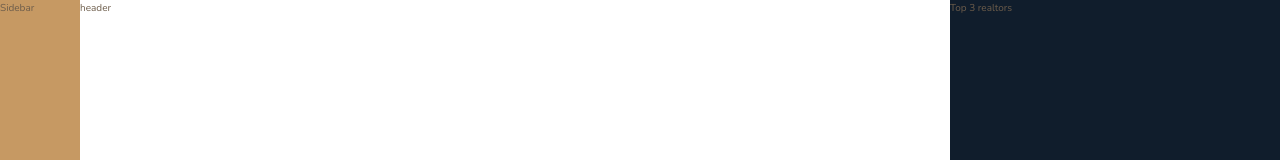
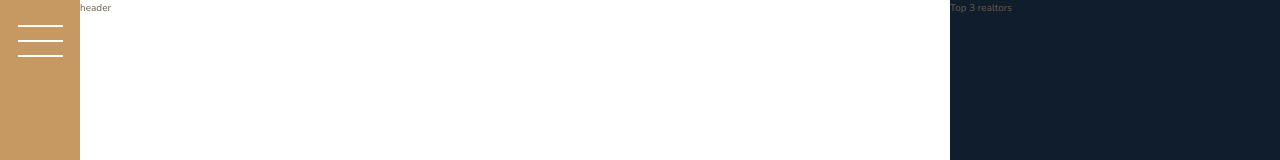
Before and after one commit to Grudgesong/Advanced-CSS-and-Sass--Flexbox--Grid--Animations-and-More, a website: page Nexter/index.html in a window 1280 px wide. Shown: the top 160 px of the page. Drawn offline with nearby package versions, Linux system fonts and the light colour scheme.

Commit message:
Building the sidebar

```diff
--- a/Nexter/index.html
+++ b/Nexter/index.html
@@ -15,7 +15,9 @@
     <title>Nexter &mdash; your home, your freedom</title>
   </head>
   <body class="container">
-    <div class="sidebar">Sidebar</div>
+    <div class="sidebar">
+      <button class="nav-btn"></button>
+    </div>
 
     <header class="header">header</header>
 
--- a/Nexter/sass/_sidebar.scss
+++ b/Nexter/sass/_sidebar.scss
@@ -2,4 +2,34 @@
   background-color: $color-primary;
   grid-column: sidebar-start/sidebar-end;
   grid-row: 1/-1;
+
+  display: flex;
+  justify-content: center;
 }
+
+.nav-btn {
+  border: none;
+  border-radius: 0;
+
+  background-color: $color-white;
+  height: 2px;
+  width: 4.5rem;
+  margin-top: 4rem;
+
+  &::before,
+  &::after {
+    background-color: $color-white;
+    height: 2px;
+    width: 4.5rem;
+    content: "";
+    display: block;
+  }
+
+  &::before {
+    transform: translateY(-1.5rem);
+  }
+
+  &::after {
+    transform: translateY(1.3rem);
+  }
+}
```
Also changed, not shown: Nexter/css/style.css.
